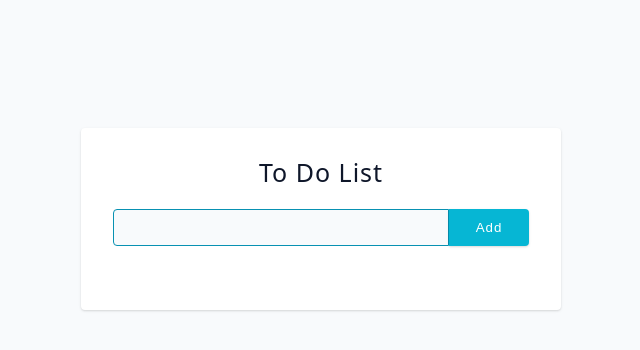
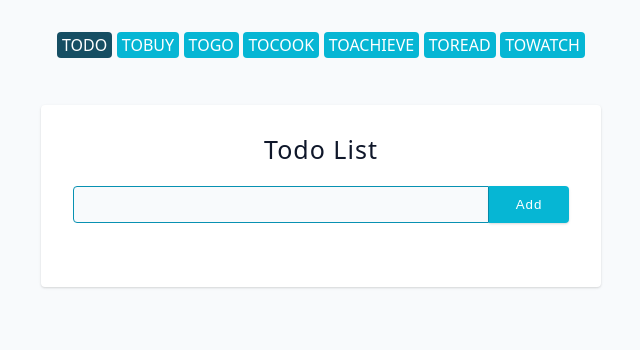
Before and after one commit to al1yew/ToDoToBuyToGoList, a React (Vite) app: page / in a window 1280 px wide. Shown: the top 350 px of the page, without its empty margins (319-959 px from the left). Built offline with nearby package versions, Linux system fonts and the light colour scheme; the HTML template or start-up script is replaced by a standard one.

Commit message:
set other TODO lists

```diff
--- a/src/App.jsx
+++ b/src/App.jsx
@@ -1,24 +1,54 @@
-import { useReducer } from "react";
+import { useReducer, useState } from "react";
 import Form from "./Form";
 import { ToastContainer } from "react-toastify";
 import Items from "./Items";
 import { reducer } from "./reducer";
+import { types } from "./types";
 
 const defaultState = {
     todo: JSON.parse(localStorage.getItem("todo")) ?? [],
     tobuy: JSON.parse(localStorage.getItem("tobuy")) ?? [],
     togo: JSON.parse(localStorage.getItem("togo")) ?? [],
+    towatch: JSON.parse(localStorage.getItem("towatch")) ?? [],
+    toread: JSON.parse(localStorage.getItem("toread")) ?? [],
+    toachieve: JSON.parse(localStorage.getItem("toachieve")) ?? [],
+    tocook: JSON.parse(localStorage.getItem("tocook")) ?? [],
 };
 
 const App = () => {
     const [state, dispatch] = useReducer(reducer, defaultState);
+    const [selectedType, setSelectedType] = useState(types[0]);
 
     return (
-        <section className="section-center">
-            <Form dispatch={dispatch} />
-            <Items items={state.todo} dispatch={dispatch} />
-            <ToastContainer autoClose={1000} />
-        </section>
+        <main>
+            <section className="tabmenu">
+                <div className="menukeeper">
+                    {types.map((type) => {
+                        return (
+                            <span
+                                key={type}
+                                className={
+                                    type == selectedType ? "activespan" : null
+                                }
+                                onClick={() => setSelectedType(type)}
+                            >
+                                {type}
+                            </span>
+                        );
+                    })}
+                </div>
+            </section>
+
+            <section className="section-center">
+                <Form dispatch={dispatch} selectedType={selectedType} />
+                <Items
+                    items={state[selectedType]}
+                    dispatch={dispatch}
+                    selectedType={selectedType}
+                />
+                <ToastContainer autoClose={1000} />
+            </section>
+        </main>
     );
 };
 
--- a/src/Form.jsx
+++ b/src/Form.jsx
@@ -1,18 +1,18 @@
 import { useState } from "react";
-import { ADDTODO } from "./actions";
+import { ADDITEM } from "./actions";
 
-const Form = ({ dispatch }) => {
+const Form = ({ dispatch, selectedType }) => {
     const [name, setName] = useState("");
 
     const handleSubmit = (e) => {
         e.preventDefault();
-        dispatch({ type: ADDTODO, payload: { name } });
+        dispatch({ type: ADDITEM, payload: { name, selectedType } });
         setName("");
     };
 
     return (
         <form onSubmit={handleSubmit}>
-            <h4>to do list</h4>
+            <h4>{selectedType} list</h4>
             <div className="form-control">
                 <input
                     type="text"
--- a/src/Items.jsx
+++ b/src/Items.jsx
@@ -1,12 +1,17 @@
 import SingleItem from "./SingleItem";
-import { DELETETODOS } from "./actions";
+import { DELETEITEMS } from "./actions";
 
-const Items = ({ items, dispatch }) => {
+const Items = ({ items, dispatch, selectedType }) => {
     return (
         <div className="items">
             {items?.map((item) => {
                 return (
-                    <SingleItem dispatch={dispatch} key={item.id} item={item} />
+                    <SingleItem
+                        dispatch={dispatch}
+                        key={item.id}
+                        item={item}
+                        selectedType={selectedType}
+                    />
                 );
             })}
 
@@ -14,7 +19,12 @@ const Items = ({ items, dispatch }) => {
                 <button
                     className="btn"
                     style={{ marginTop: "30px" }}
-                    onClick={() => dispatch({ type: DELETETODOS })}
+                    onClick={() =>
+                        dispatch({
+                            type: DELETEITEMS,
+                            payload: { selectedType },
+                        })
+                    }
                 >
                     Delete All
                 </button>
--- /dev/null
+++ b/src/Loading.jsx
@@ -0,0 +1,4 @@
+const Loading = () => {
+    return <div className="loading"></div>;
+};
+export default Loading;
--- a/src/SingleItem.jsx
+++ b/src/SingleItem.jsx
@@ -4,14 +4,17 @@ import { GrUpdate } from "react-icons/gr";
 import { IoMdDoneAll } from "react-icons/io";
 import { GiCrossMark } from "react-icons/gi";
 import { MdOutlineDone } from "react-icons/md";
-import { REMOVETODO, UPDATETODO, SETCOMPLETEDTODO } from "./actions";
+import { REMOVEITEM, UPDATEITEM, SETCOMPLETEDITEM } from "./actions";
 
-const SingleItem = ({ item, dispatch }) => {
+const SingleItem = ({ item, dispatch, selectedType }) => {
     const [updatedValue, setUpdatedValue] = useState(null);
     const [update, setUpdate] = useState(false);
 
     const handleUpdate = (id) => {
-        dispatch({ type: UPDATETODO, payload: { id, updatedValue } });
+        dispatch({
+            type: UPDATEITEM,
+            payload: { id, updatedValue, selectedType },
+        });
         setUpdate(false);
     };
 
@@ -40,8 +43,8 @@ const SingleItem = ({ item, dispatch }) => {
                 checked={item.completed}
                 onChange={() =>
                     dispatch({
-                        type: SETCOMPLETEDTODO,
-                        payload: { id: item.id },
+                        type: SETCOMPLETEDITEM,
+                        payload: { id: item.id, selectedType },
                     })
                 }
             />
@@ -66,7 +69,10 @@ const SingleItem = ({ item, dispatch }) => {
                 className="btn remove-btn"
                 type="button"
                 onClick={() =>
-                    dispatch({ type: REMOVETODO, payload: { id: item.id } })
+                    dispatch({
+                        type: REMOVEITEM,
+                        payload: { id: item.id, selectedType },
+                    })
                 }
             >
                 <AiFillDelete className=" icon" />
--- a/src/actions.js
+++ b/src/actions.js
@@ -1,5 +1,5 @@
-export const ADDTODO = "addtodo";
-export const REMOVETODO = "removetodo";
-export const UPDATETODO = "updatetodo";
-export const SETCOMPLETEDTODO = 'setcompletedtodo';
-export const DELETETODOS = "deletetodos";
+export const ADDITEM = "ADDITEM";
+export const REMOVEITEM = "REMOVEITEM";
+export const UPDATEITEM = "UPDATEITEM";
+export const SETCOMPLETEDITEM = 'SETCOMPLETEDITEM';
+export const DELETEITEMS = "DELETEITEMS";
--- a/src/index.css
+++ b/src/index.css
@@ -254,8 +254,8 @@ ul {
 .section-center {
   width: 90vw;
   margin: 0 auto;
-  margin-top: 8rem;
-  max-width: 30rem;
+  margin-top: 2rem;
+  max-width: 35rem;
   background: var(--white);
   border-radius: var(--borderRadius);
   padding: 2rem;
@@ -370,9 +370,40 @@ form h4 {
 .underdone {
   margin-top: 3px;
   cursor: pointer;
-  font-size: 27px
+  font-size: 27px;
 }
 
 .Toastify__toast {
   text-transform: capitalize;
 }
+
+.tabmenu {
+  width: 100%;
+  display: flex;
+  justify-content: center;
+  margin-top: 2rem;
+  align-items: center;
+}
+
+.menukeeper {
+  display: flex;
+  justify-content: space-between;
+  width: 90vw;
+  margin: 0 auto;
+  max-width: 33rem;
+  flex-wrap: wrap;
+}
+
+.menukeeper span {
+  background-color: var(--primary-500);
+  color: white;
+  border-radius: var(--borderRadius);
+  padding: 5px;
+  text-transform: uppercase;
+  margin-bottom: 15px;
+  cursor: pointer;
+}
+
+.activespan {
+  background-color: var(--primary-900) !important;
+}
--- a/src/reducer.js
+++ b/src/reducer.js
@@ -1,15 +1,15 @@
-import { ADDTODO, REMOVETODO, UPDATETODO, SETCOMPLETEDTODO, DELETETODOS } from "./actions"
+import { ADDITEM, REMOVEITEM, UPDATEITEM, SETCOMPLETEDITEM, DELETEITEMS } from "./actions"
 import { nanoid } from "nanoid";
 import { toast } from "react-toastify";
 
 export const reducer = (state, action) => {
 
-    if (action.type === ADDTODO) {
-        const { name } = action.payload
+    if (action.type === ADDITEM) {
+        const { name, selectedType } = action.payload
 
         if (name) {
             const newItems = [
-                ...state.todo,
+                ...state[selectedType],
                 {
                     name,
                     completed: false,
@@ -17,27 +17,27 @@ export const reducer = (state, action) => {
                 }
             ];
 
-            setLocalStorage(newItems);
-            return { ...state, todo: newItems }
+            setLocalStorage(newItems, selectedType);
+            return { ...state, [selectedType]: newItems }
         }
 
         toast.error("Write!");
         return { ...state }
     }
 
-    if (action.type === REMOVETODO) {
-        const { id } = action.payload
+    if (action.type === REMOVEITEM) {
+        const { id, selectedType } = action.payload
 
-        const newItems = state.todo.filter((x) => x.id !== id);
-        setLocalStorage(newItems);
+        const newItems = state[selectedType].filter((x) => x.id !== id);
+        setLocalStorage(newItems, selectedType);
         toast.warning("Deleted");
-        return { ...state, todo: newItems }
+        return { ...state, [selectedType]: newItems }
     }
 
-    if (action.type === UPDATETODO) {
-        const { id, updatedValue } = action.payload;
+    if (action.type === UPDATEITEM) {
+        const { id, updatedValue, selectedType } = action.payload;
 
-        const newItems = state.todo.map((item) => {
+        const newItems = state[selectedType].map((item) => {
             if (item.id === id) {
                 return {
                     ...item,
@@ -47,34 +47,36 @@ export const reducer = (state, action) => {
             return item;
         });
 
-        setLocalStorage(newItems);
+        setLocalStorage(newItems, selectedType);
         toast.success("Updated");
-        return { ...state, todo: newItems }
+        return { ...state, [selectedType]: newItems }
     }
 
-    if (action.type === SETCOMPLETEDTODO) {
-        const { id } = action.payload;
+    if (action.type === SETCOMPLETEDITEM) {
+        const { id, selectedType } = action.payload;
 
-        const newItems = state.todo.map((item) => {
+        const newItems = state[selectedType].map((item) => {
             if (item.id === id) {
                 return { ...item, completed: !item.completed };
             }
             return item;
         });
-
-        setLocalStorage(newItems);
-        return { ...state, todo: newItems }
+        toast.success("WOW!");
+        setLocalStorage(newItems, selectedType);
+        return { ...state, [selectedType]: newItems }
     }
 
-    if (action.type === DELETETODOS) {
-        localStorage.removeItem("todo");
-        return { ...state, todo: [] }
+    if (action.type === DELETEITEMS) {
+        const { selectedType } = action.payload
+        toast.warning(`Deleted all for ${selectedType}`);
+        localStorage.removeItem(selectedType);
+        return { ...state, [selectedType]: [] }
     }
 }
 
 
 
 
-export const setLocalStorage = (items) => {
-    localStorage.setItem("todo", JSON.stringify(items));
+export const setLocalStorage = (items, selectedType) => {
+    localStorage.setItem(selectedType, JSON.stringify(items));
 };
--- /dev/null
+++ b/src/types.js
@@ -0,0 +1,3 @@
+export const types = [
+    'todo', 'tobuy', 'togo', 'tocook', 'toachieve', 'toread', 'towatch'
+]
```
